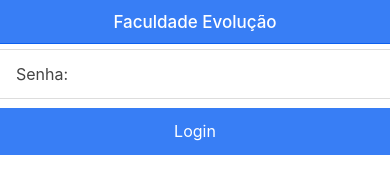
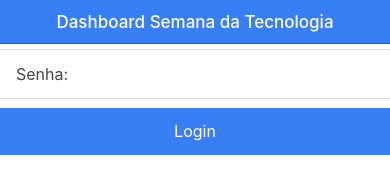
Before and after one commit to iransyber/SemanaTecnologiaEvolucaoMobile, a website: page SemanaTecnologia/www/index.html in a window 390 px wide. Drawn offline with Linux system fonts and the light colour scheme; some packages are replaced by stand-ins of ours; files that its build step writes are made by us from their sources.

```diff
--- a/SemanaTecnologia/www/index.html
+++ b/SemanaTecnologia/www/index.html
@@ -24,7 +24,7 @@
   <body ng-app="starter">
     <ion-pane>
       <ion-header-bar class="bar bar-header bar-positive">
-        <h1 class="title">Faculdade Evolução</h1>
+        <h1 class="title">Dashboard Semana da Tecnologia</h1>
       </ion-header-bar>
       <ion-content>
         <div class="list">
```
Also changed, not shown: SemanaTecnologia/resources/icon.png, 6 other files.
